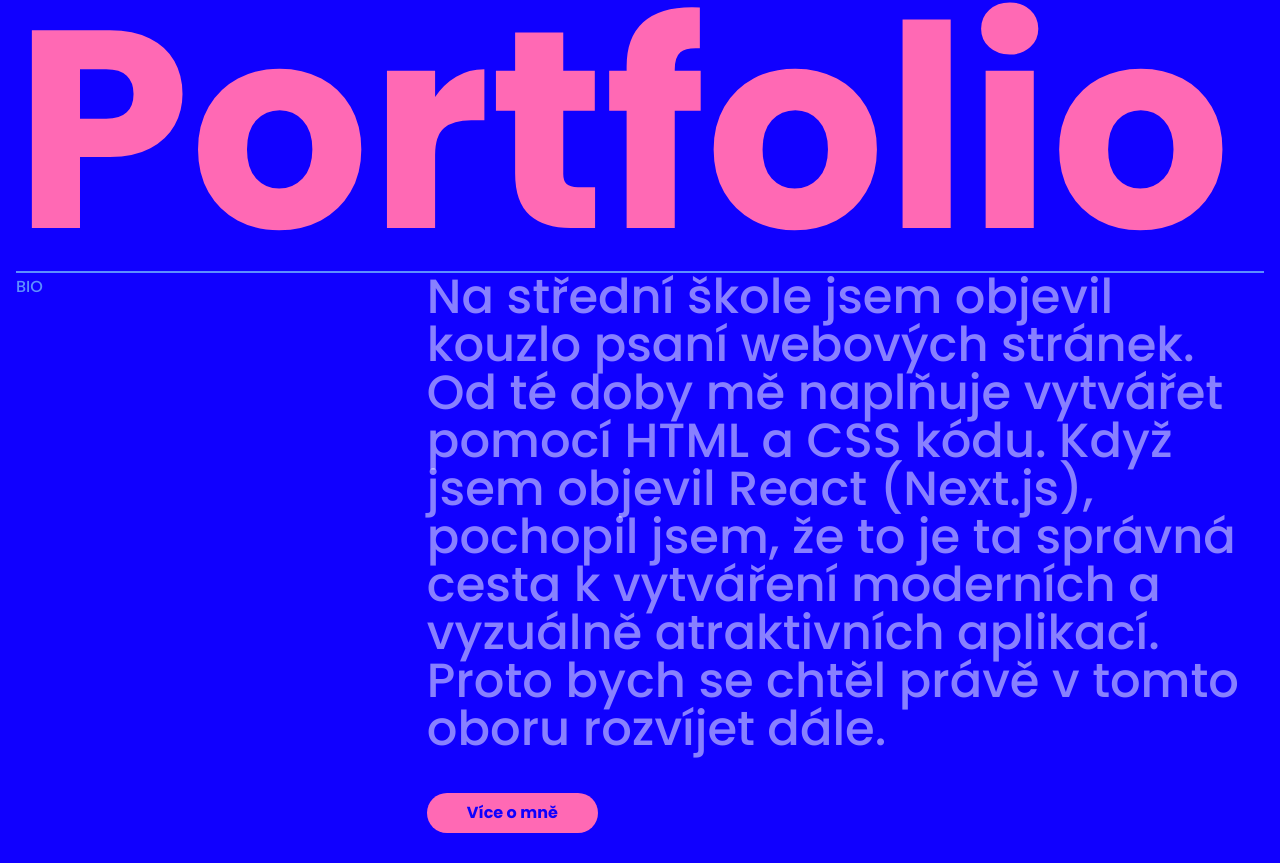
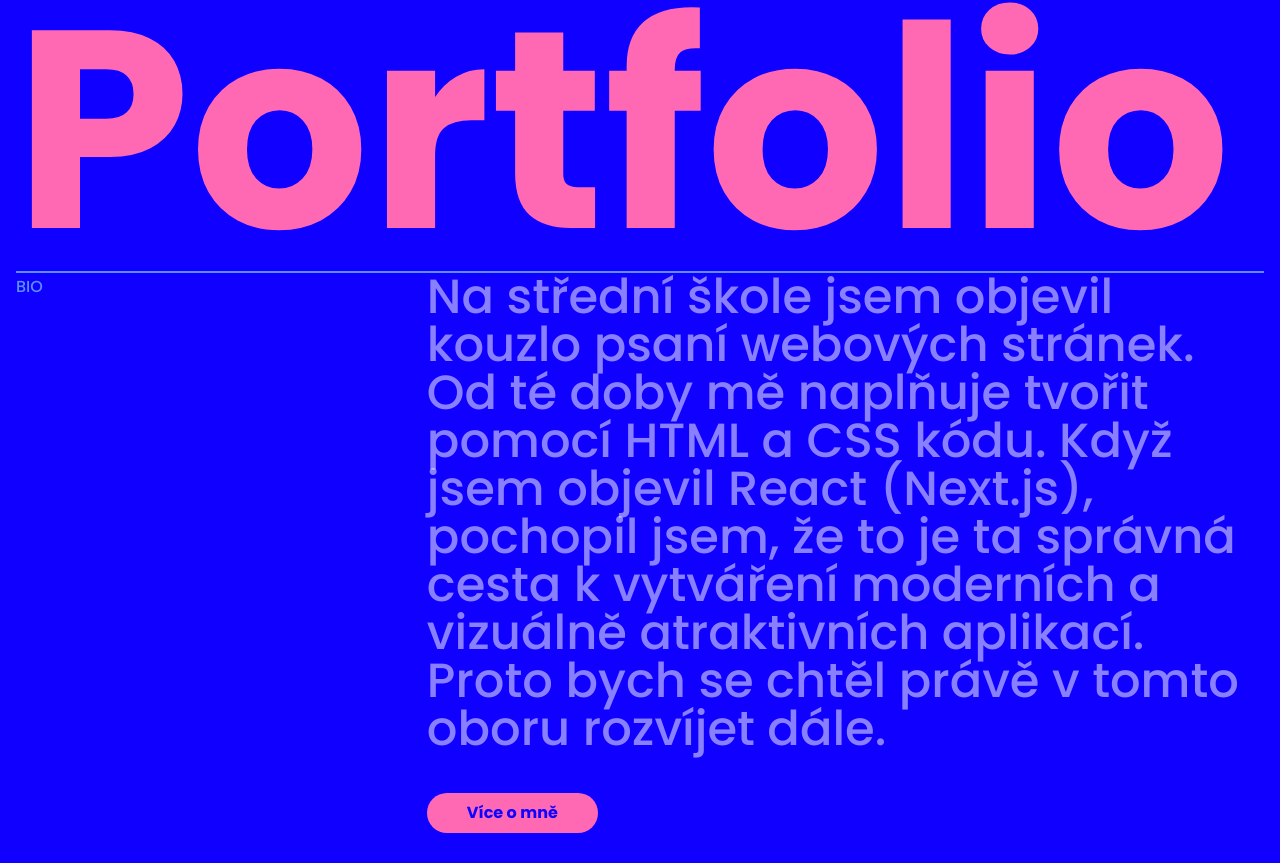
Before and after one commit to jindrahabarta/Portfolio, a Next.js app: page / in a window 1280 px wide. Shown: the part 529-1392 px from the top of the page. Built offline with nearby package versions, Linux system fonts and the light colour scheme.

Commit message:
opravené hrubky

```diff
--- a/src/app/_components/mainPage/Bio.tsx
+++ b/src/app/_components/mainPage/Bio.tsx
@@ -18,7 +18,7 @@ const Bio = () => {
         'doby',
         'mě',
         'naplňuje',
-        'vytvářet',
+        'tvořit',
         'pomocí',
         'HTML',
         'a',
@@ -41,7 +41,7 @@ const Bio = () => {
         'vytváření',
         'moderních',
         'a',
-        'vyzuálně',
+        'vizuálně',
         'atraktivních',
         'aplikací.',
         'Proto',
```
